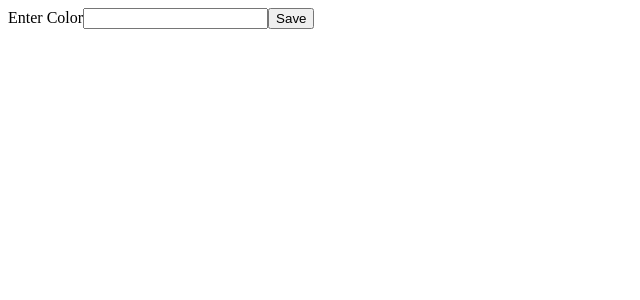
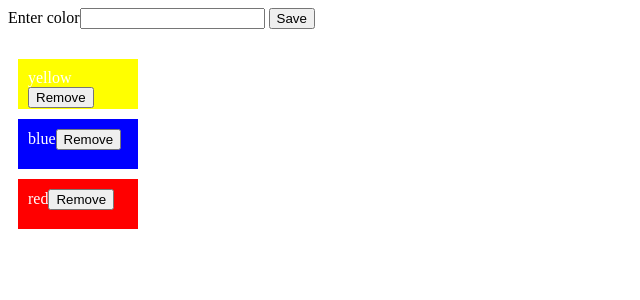
Before and after one commit to mwangijoe455/coursework-joe, a React (Vite) app in the folder REACT/vite-project/: page / in a window 1280 px wide. Shown: the top 300 px of the page, without its empty margins (0-640 px from the left). Built offline with nearby package versions, Linux system fonts and the light colour scheme.

Commit message:
colorsCircles

```diff
--- /dev/null
+++ b/REACT/vite-project/src/StateAndEvents/ColorsCircles.jsx
@@ -0,0 +1,71 @@
+/*
+1. move the color and set color state inside the colorForm
+*/
+import { useState } from "react";
+
+function ColorsCircles() {
+    const [colors, setColors] = useState(['yellow', 'blue', 'red']);
+    const [radius, setRadius] = useState('');
+    console.log('colors circle render', new Date());
+    return (
+        <div>
+            <ColorForm setColors={setColors} colors={colors} />
+            <ColorList colors={colors} setColors={setColors} />
+        </div>
+    );
+}
+
+function ColorForm(props) {
+    const { setColors, colors } = props;
+    const [color, setColor] = useState(''); // FIXED: [] → ()
+    console.log('colorForm render', new Date()); // FIXED: added comma
+
+    const onSubmit = () => {
+        const clonedColors = [...colors]; // FIXED: was missing array
+        clonedColors.push(color);
+        setColors(clonedColors);
+        setColor(''); // Added: clear input
+    };
+
+    return (
+        <div>
+            <label>Enter color</label>
+            <input value={color} onChange={(e) => setColor(e.target.value)} /> {/* FIXED: (e).target → (e) => */}
+            <button onClick={onSubmit}>Save</button>
+        </div>
+    );
+}
+
+function ColorList(props) {
+    const { colors, setColors } = props;
+    console.log('ColorList render ', new Date());
+
+    const removeColor = (index) => { // FIXED: added parameter
+        console.log('remove color', colors[index]);
+        const updatedColors = colors.filter((_, i) => i !== index);
+        setColors(updatedColors);
+    };
+
+    return (
+        <div style={{ marginTop: '30px' }}> {/* FIXED: MarginTop → marginTop */}
+            {colors.map((color, index) => ( // FIXED: added {} wrapper
+                <div
+                    key={index}
+                    style={{ // FIXED: style{ → style{{
+                        margin: '10px', // FIXED: marging → margin
+                        width: '100px',
+                        height: '30px',
+                        backgroundColor: color, // FIXED: 'color' → color
+                        color: 'white',
+                        padding: '10px',
+                    }}
+                >
+                    <span>{color}</span>
+                    <button onClick={() => removeColor(index)}>Remove</button>
+                </div>
+            ))}
+        </div>
+    );
+}
+
+export default ColorsCircles;
--- a/REACT/vite-project/src/main.jsx
+++ b/REACT/vite-project/src/main.jsx
@@ -1,10 +1,10 @@
 
 import { StrictMode } from "react";
 import { createRoot } from "react-dom/client";
-import ColorsAndCircles from "./StateAndEvents/ColorsAndCircles";
+import ColorsCircles from "./StateAndEvents/ColorsCircles"; // FIXED: Changed to ColorsCircles (capitalized)
 
 createRoot(document.getElementById("root")).render(
   <StrictMode>
-    <ColorsAndCircles />
+    <ColorsCircles /> {/* FIXED: Now matches the import name */}
   </StrictMode>
 );
```
